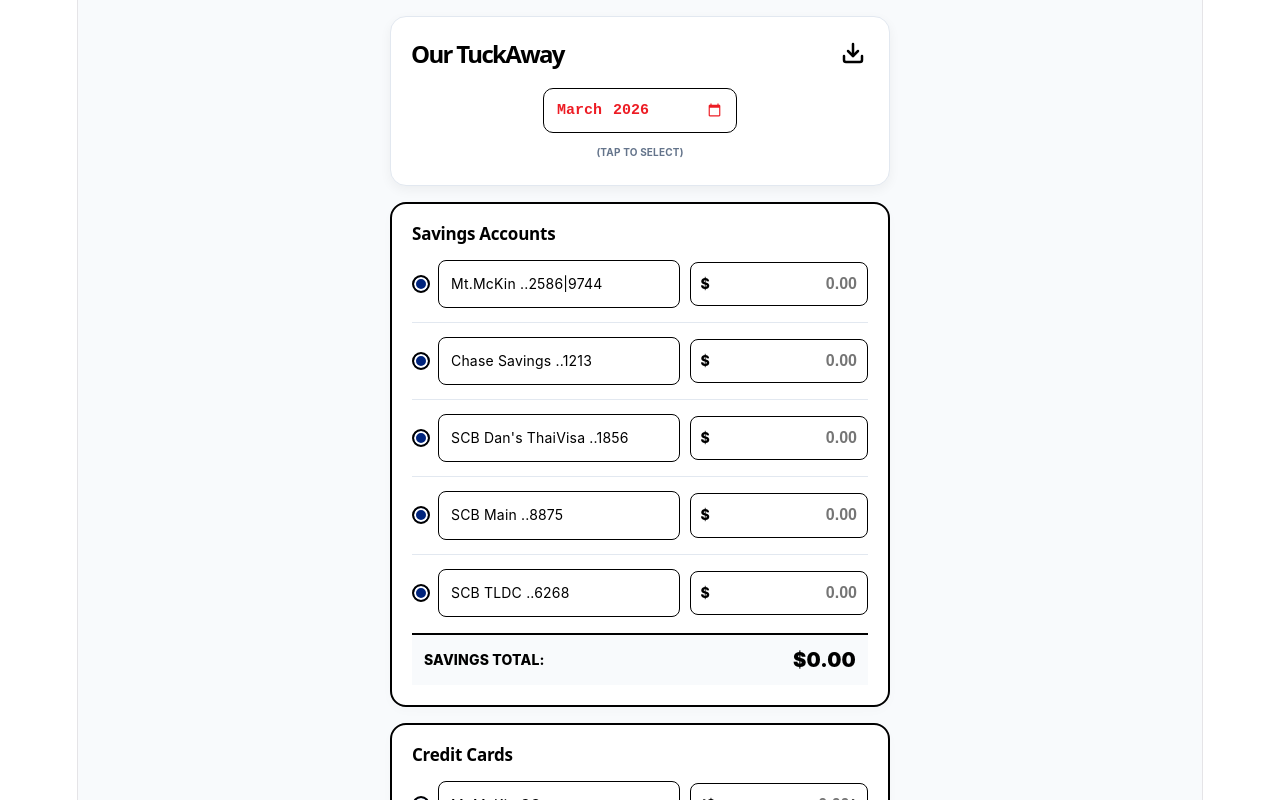
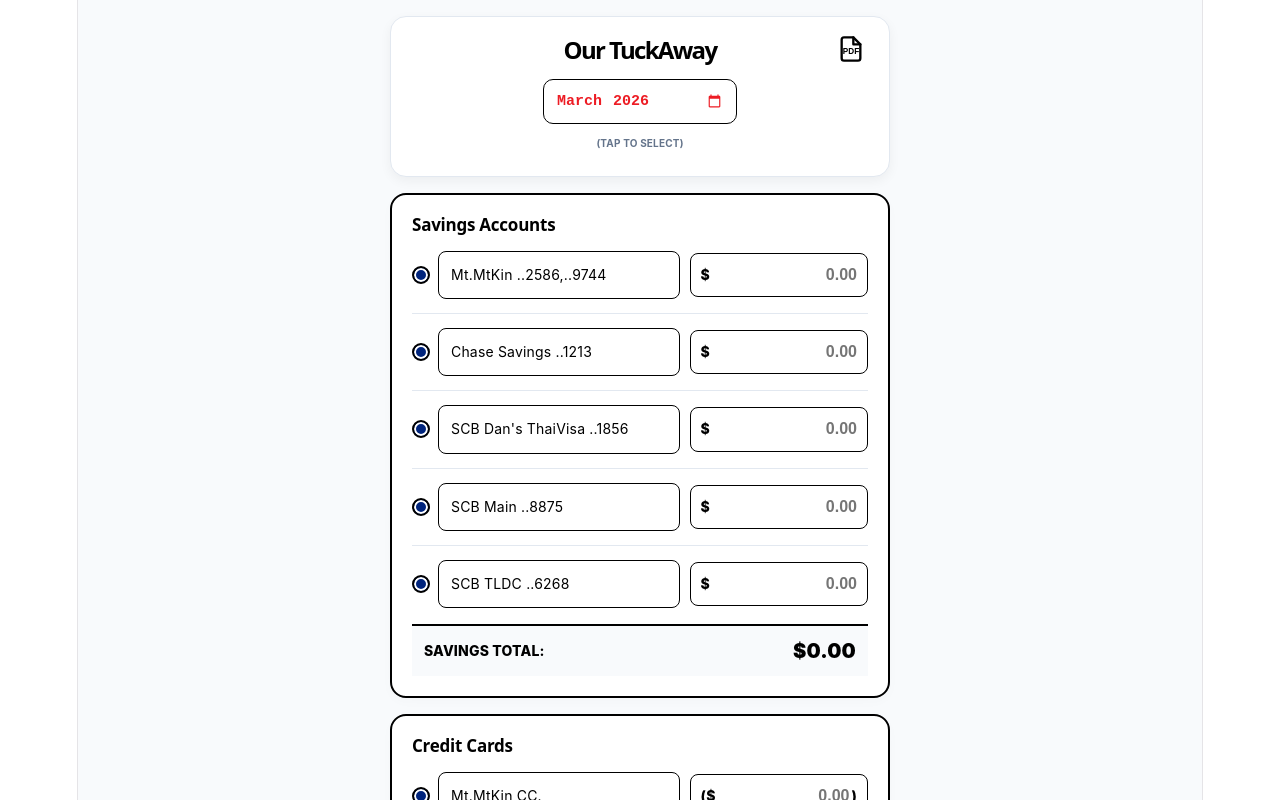
Before and after one commit to dnatisdale/our-tuckaway-app, a React (Vite) app: page / in a window 1280 px wide. Shown: the top 800 px of the page. Built offline with nearby package versions, Linux system fonts and the light colour scheme.

Commit message:
Update FinanceApp.jsx

```diff
--- a/src/FinanceApp.jsx
+++ b/src/FinanceApp.jsx
@@ -43,8 +43,8 @@ export default function FinanceApp() {
 
   // Initial State Models
   const [accounts, setAccounts] = useState([
-    { id: 1, bank: "Mt.McKin ..2586|9744", bal: "", isHidden: false },
-    { id: 2, bank: "Mt.McKin CC.", bal: "", cycle: "", due: "", isHidden: false },
+    { id: 1, bank: "Mt.MtKin ..2586,..9744", bal: "", isHidden: false },
+    { id: 2, bank: "Mt.MtKin CC.", bal: "", cycle: "", due: "", isHidden: false },
     { id: 3, bank: "Chase Savings ..1213", bal: "", isHidden: false },
     { id: 4, bank: "Chase CC.", bal: "", cycle: "", due: "", isHidden: false },
     { id: 5, bank: "SCB Dan's CC.", bal: "", cycle: "25", due: "5", isHidden: false },
@@ -112,11 +112,22 @@ export default function FinanceApp() {
 
       pdf.addImage(imgData, "PNG", 0, 0, pdfWidth, pdfHeight);
 
-      // Clean the date label up
-      const niceLabel = new Date(budgetMonth + "-01T00:00:00").toLocaleDateString("en-US", { month: "short", year: "numeric" }).replace(" ", "");
+      // Build specific Date Label (e.g., 03_MAR26)
+      const dateObj = new Date(budgetMonth + "-01T00:00:00");
+      const monthNum = String(dateObj.getMonth() + 1).padStart(2, "0");
+      const months = ["JAN", "FEB", "MAR", "APR", "MAY", "JUN", "JUL", "AUG", "SEP", "OCT", "NOV", "DEC"];
+      const monthName = months[dateObj.getMonth()];
+      const yearShort = String(dateObj.getFullYear()).slice(-2);
 
-      // 3. Prompt user download
-      pdf.save(`TuckAway_${niceLabel}.pdf`);
+      // Build Today Label (e.g., 14-03-2026)
+      const td = new Date();
+      const tdDay = String(td.getDate()).padStart(2, '0');
+      const tdMonth = String(td.getMonth() + 1).padStart(2, '0');
+      const tdYear = td.getFullYear();
+
+      // 3. Prompt user download: TuckAway_03_MAR26_On_14-03-2026.pdf
+      const fileName = `TuckAway_${monthNum}_${monthName}${yearShort}_On_${tdDay}-${tdMonth}-${tdYear}.pdf`;
+      pdf.save(fileName);
 
     } catch (e) {
       alert("Error generating PDF: " + e.message);
@@ -144,20 +155,20 @@ export default function FinanceApp() {
           background: "#ffffff", borderRadius: "16px", padding: "20px",
           boxShadow: "0 4px 12px rgba(0,0,0,0.05)", border: "1px solid #e2e8f0"
         }}>
-          <div style={{ display: "flex", justifyContent: "space-between", alignItems: "center", marginBottom: "16px" }}>
-            <h1 style={{ margin: 0, fontSize: "24px", fontWeight: "800", color: "#000" }}>
+          <div style={{ display: "flex", justifyContent: "center", alignItems: "center", marginBottom: "16px", position: "relative" }}>
+            <h1 style={{ margin: 0, fontSize: "24px", fontWeight: "800", color: "#000", textAlign: "center" }}>
               Our TuckAway
             </h1>
             <button
               className="print-hide"
               onClick={handleSharePDF}
               title="Export to PDF"
-              style={{ background: "none", border: "none", cursor: "pointer", padding: "4px", color: "#000" }}
+              style={{ background: "none", border: "none", cursor: "pointer", padding: "4px", color: "#000", position: "absolute", right: 0 }}
             >
-              <svg xmlns="http://www.w3.org/2000/svg" width="24" height="24" viewBox="0 0 24 24" fill="none" stroke="currentColor" strokeWidth="2.5" strokeLinecap="round" strokeLinejoin="round">
-                <path d="M21 15v4a2 2 0 0 1-2 2H5a2 2 0 0 1-2-2v-4"></path>
-                <polyline points="7 10 12 15 17 10"></polyline>
-                <line x1="12" y1="15" x2="12" y2="3"></line>
+              <svg xmlns="http://www.w3.org/2000/svg" width="28" height="28" viewBox="0 0 24 24" fill="none" stroke="currentColor" strokeWidth="2" strokeLinecap="round" strokeLinejoin="round">
+                <path d="M14 2H6a2 2 0 0 0-2 2v16a2 2 0 0 0 2 2h12a2 2 0 0 0 2-2V8z"></path>
+                <polyline points="14 2 14 8 20 8"></polyline>
+                <text x="12" y="16" textAnchor="middle" fill="currentColor" stroke="none" fontSize="7px" fontWeight="bold" fontFamily="sans-serif">PDF</text>
               </svg>
             </button>
           </div>
```
